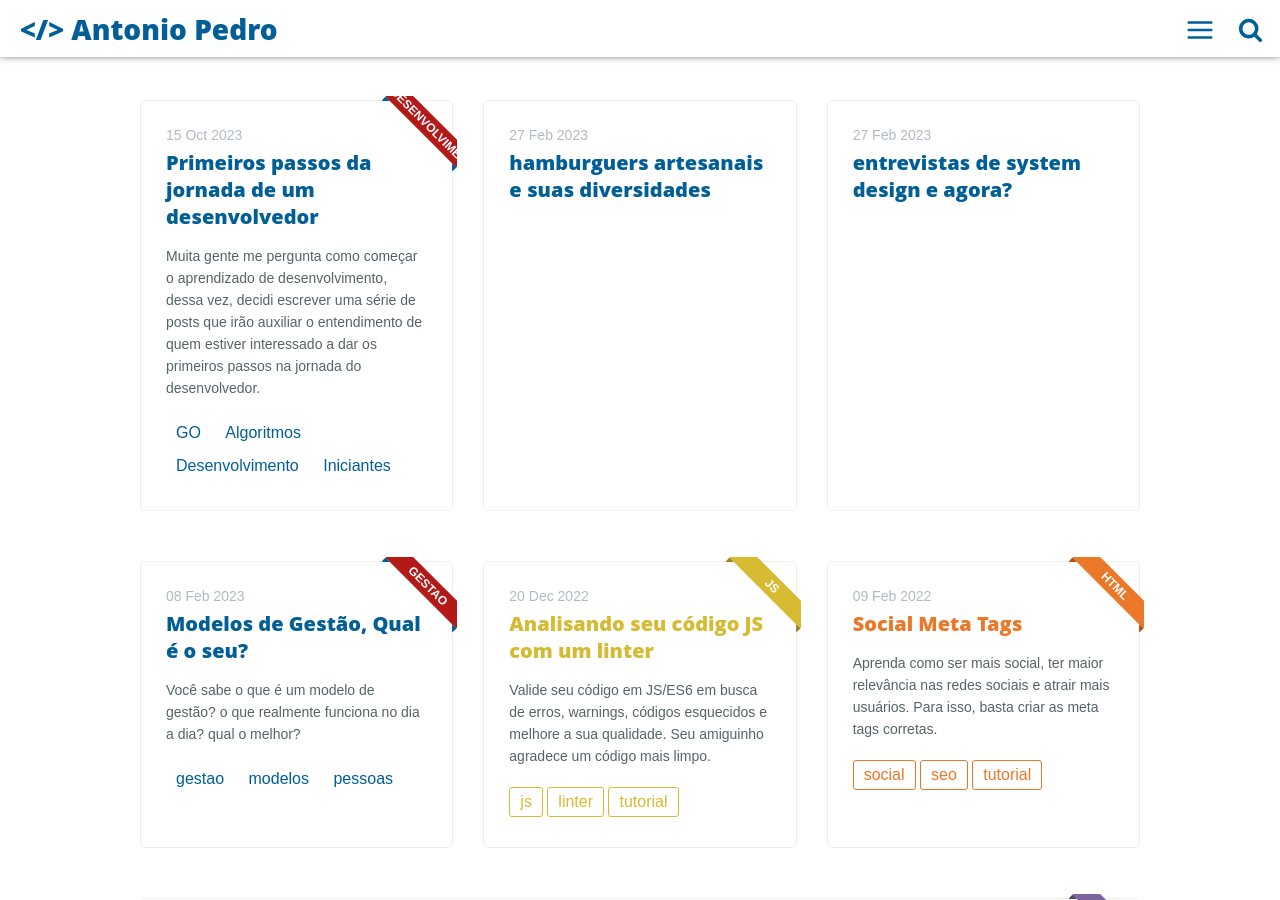
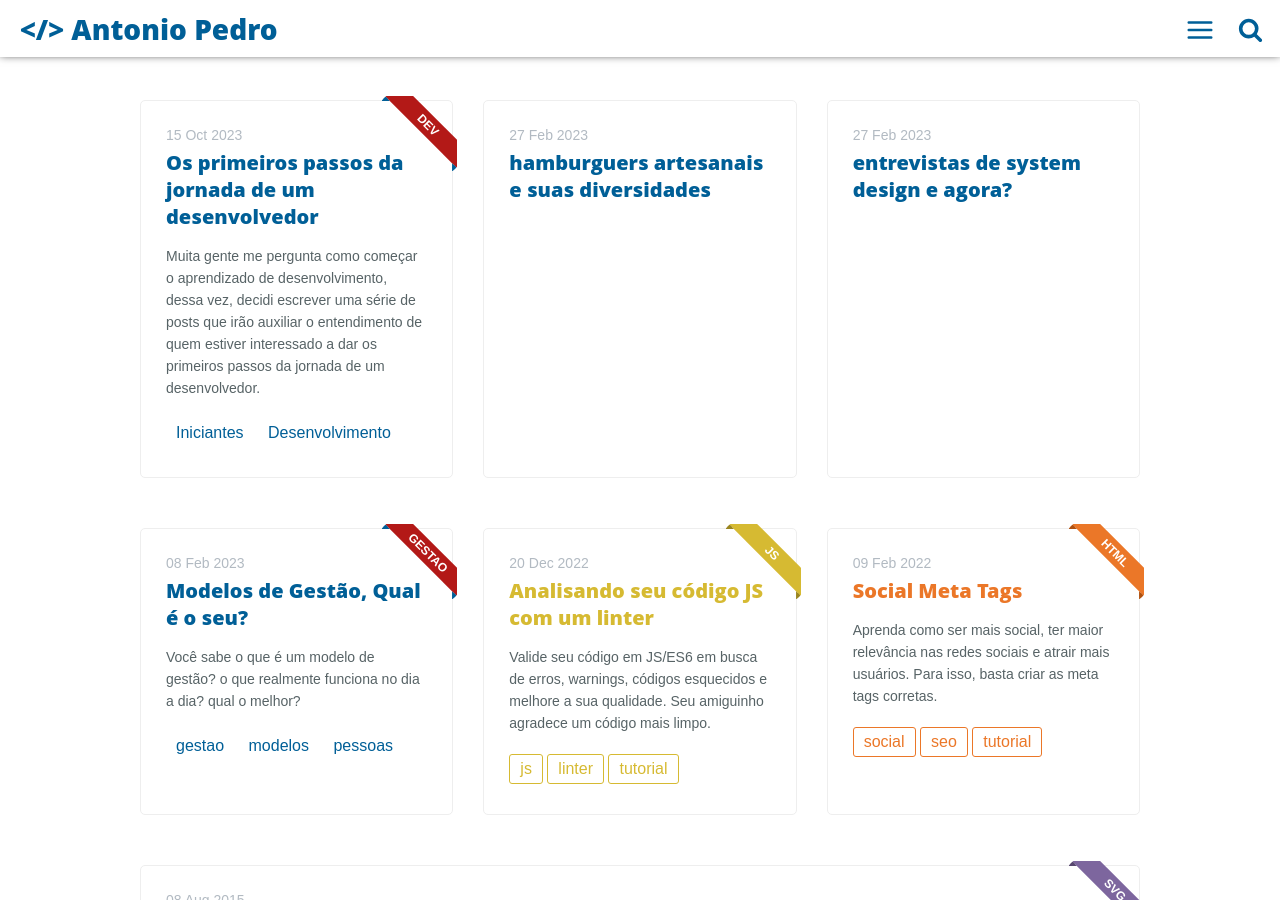
Before and after one commit to apsferreira/antoniopedro.com.br, a Jekyll site: the page built from index.html, in a window 1280 px wide and 900 px high. Built offline with Jekyll 4.4.1, drawn with Linux system fonts in a browser that asks for light colours.

Commit message:
upload new post algoritmos

```diff
--- a/_posts/2023-10-15-algoritimos.md
+++ b/_posts/2023-10-15-algoritimos.md
@@ -1,21 +1,19 @@
 ---
 layout: post
 comments: true
-title: "Primeiros passos da jornada de um desenvolvedor"
+title: "Os primeiros passos da jornada de um desenvolvedor"
 date: 2023-10-15 03:06:56
 image: '/assets/img/'
-description: "Primeiros passos da jornada de um desenvolvedor"
-main-class: 'Desenvolvimento'
+description: "OS primeiros passos da jornada de um desenvolvedor"
+main-class: 'Dev'
 color: '#7D669E'
 tags:
-- GO
-- Algoritmos
+- Iniciantes
 - Desenvolvimento
-- Iniciantes
 categories:
-- "Primeiros passos da jornada de um desenvolvedor"
+- "Os primeiros passos da jornada de um desenvolvedor"
 twitter_text:
-introduction: "Muita gente me pergunta como começar o aprendizado de desenvolvimento, dessa vez, decidi escrever uma série de posts que irão auxiliar o entendimento de quem estiver interessado a dar os primeiros passos na jornada do desenvolvedor."
+introduction: "Muita gente me pergunta como começar o aprendizado de desenvolvimento, dessa vez, decidi escrever uma série de posts que irão auxiliar o entendimento de quem estiver interessado a dar os primeiros passos da jornada de um desenvolvedor."
 ---
 
 ## Entendendo a proposta
@@ -47,7 +45,7 @@
 
 Ao montar uma pizza temos a seguinte lista de ingredientes:
 
-![Lista de Ingredientes](/img/1._Conceitos_Iniciais_-_01.png)
+![Lista de Ingredientes](../assets/img/1._Conceitos_Iniciais_-_01.png)
 
 Quais seriam as opções de instruções?
 
@@ -58,33 +56,49 @@
 Teremos um problema, pois colocaríamos o queijo onde? As instruções, que também são conhecidas como comandos, precisam ser objetivas, mas também necessitam estar ordenadas. Vamos iniciar novamente:
 
 1 – PegarMassa
+
 2 – AdicionarQueijo
+
 3 – AdicionarCalabresa
+
 4 – AdicionarTomate
+
 5 – AdicionarCheiroVerde
+
 6 – AdicionarCebola
+
 7 – AdicionarAzeitonas
 
 Será esse o nosso melhor conjunto de instruções? Vamos ver o resultado?
 
-![Pizza V1](/img/1._Conceitos_Iniciais_-_02.png)
+![Pizza V1](../assets/img/1._Conceitos_Iniciais_-_02.png)
 
 Esquecemos de alguma coisa? Precisamos fatiar os ingredientes! Nova receita:
 
 1 – FatiarQueijo
+
 2 – FatiarCalabresa
+
 3 – FatiarTomate
+
 4 – FatiarCebola
+
 5 – PegarMassa
+
 6 – AdicionarQueijo
+
 7 – AdicionarCalabresa
+
 8 – AdicionarTomate
+
 9 – AdicionarCebola
+
 10 – AdicionarCheiroVerde
+
 11 – AdicionarAzeitonas
 
 Será!?
 
-![Pizza V2](/img/1._Conceitos_Iniciais_-_03.png)
+![Pizza V2](../assets/img/1._Conceitos_Iniciais_-_03.png)
 
 Agora sim!  Montamos nossa pizza e conseguimos entender o quanto comandos imprecisos ou a falta deles podem nos levar a resultados inesperados!
```
Also changed, not shown: other parts of _posts/2023-10-15-algoritimos.md (+1 -1 lines).
